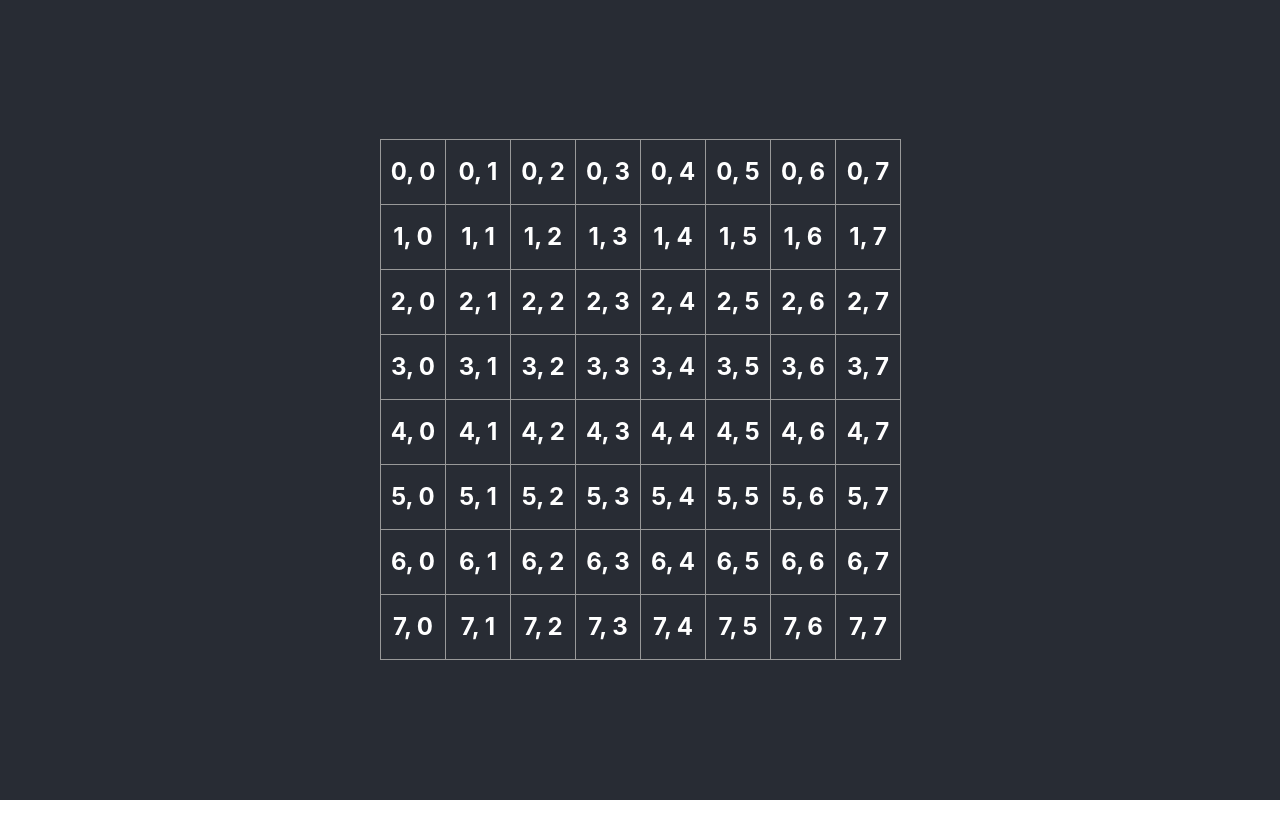
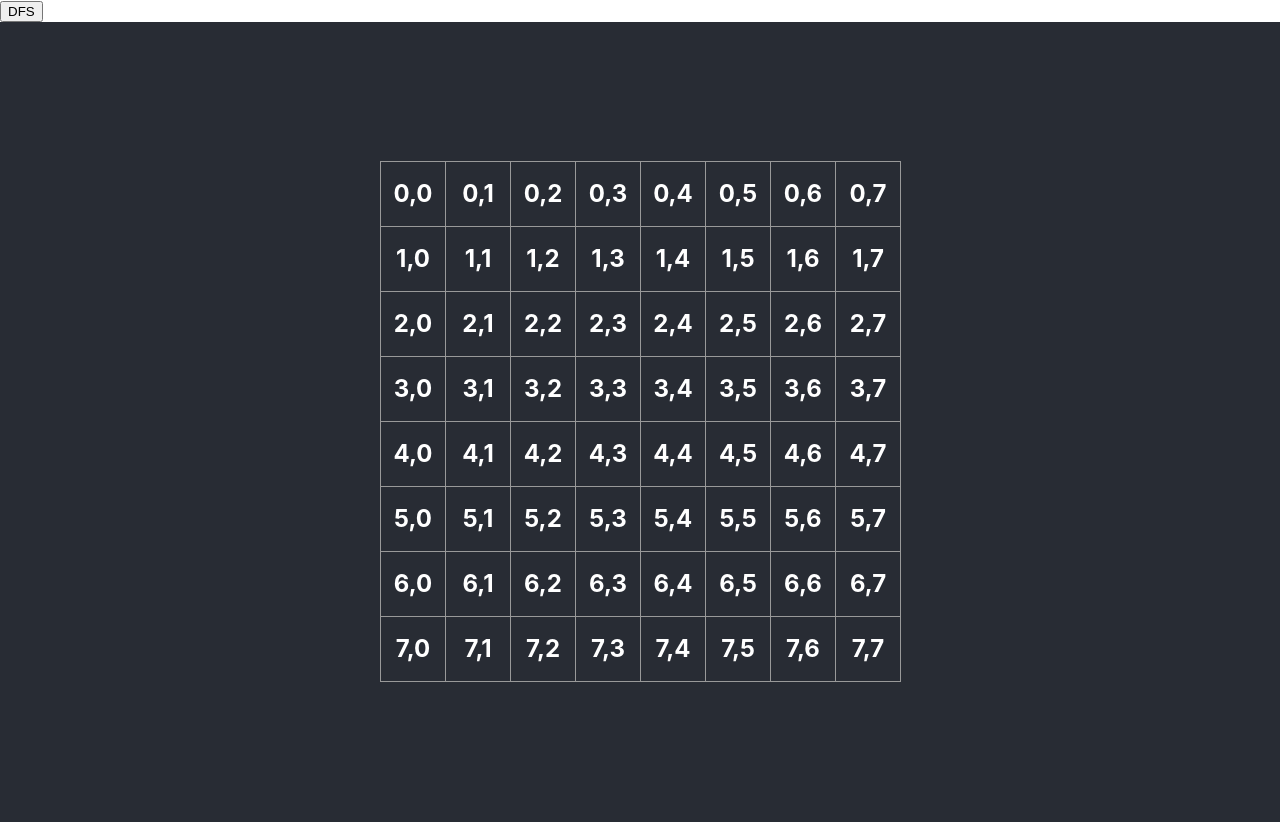
Before and after one commit to PrimeTimeTran/ts-algo-visualizer, a React (Create React App) app: page / in a window 1280 px wide. Before the commit the page ends 800 px from the top, so only its background shows below. Built offline with nearby package versions, Linux system fonts and the light colour scheme.

Commit message:
WIP Delay

```diff
--- a/src/App.tsx
+++ b/src/App.tsx
@@ -34,12 +34,12 @@ type node = {
   checked: boolean;
 }
 
-function getBoard() {
+function getBoard(shouldCheck = false) {
   var board: node[][] = [];
   for (var i = 0; i < 8; i++) {
     board[i] = [];
     for (var j = 0; j < 8; j++) {
-      const cur: node = { id: `${i}, ${j}`, checked: false, row: i, col: j };
+      const cur: node = { id: `${i},${j}`, checked: shouldCheck ? true : false, row: i, col: j };
       board[i][j] = cur;
     }
   }
@@ -50,24 +50,35 @@ function Game() {
   const [board, setBoard] = useState(getBoard())
 
   function onClick(r: number, c: number) {
-    console.log(board)
     board[r][c] = { ...board[r][c], checked: true }
     const newBoard = [...board]
     setBoard(newBoard)
   }
 
-  useEffect(() => {
+  function delay(i: number, j: number) {
+    setTimeout(() => {
+      const square = window.document.getElementById(`${i},${j}`)!
+      square.className += ' checked'
+    }, 1000 * i * j);
+  }
 
-  }, [board])
+  function onDFS() {
+    for (let r = 0; r < 8; r++) {
+      for (let c = 0; c < 8; c++) {
+        delay(r, c)
+      }
+    }
+  }
 
   return (
     <div className="App">
+      <button onClick={onDFS}>DFS</button>
       <header className="App-header">
         <div>
           {board.map((row, i) => (
             <div key={i}>
               {row.map((col, j) => (
-                <span className={`square ${col.checked ? 'checked' : ''}`} onClick={() => onClick(i, j)} key={j}>{col.id}</span>
+                <span id={col.id} className={`square ${col.checked ? 'checked' : ''}`} onClick={() => onClick(i, j)} key={j}>{col.id}</span>
               ))}
             </div>
           ))}
```
